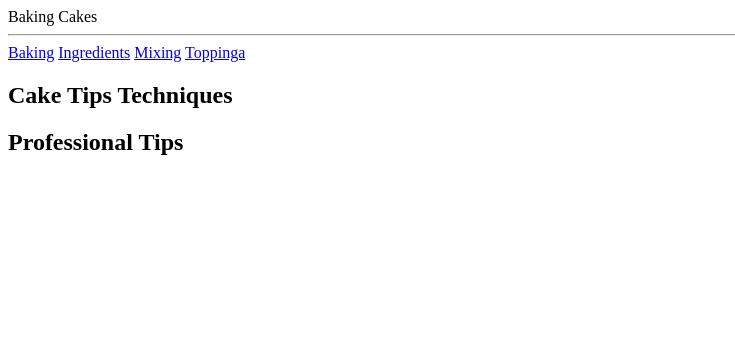
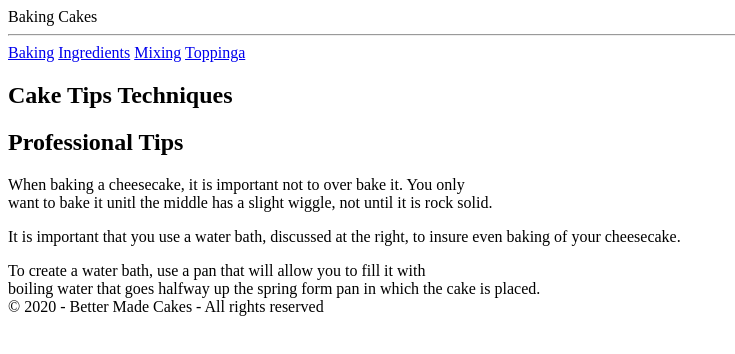
Before and after one commit to nabodley/Labs, a plain HTML site: page cakebaking.html in a window 1280 px wide. Shown: the whole page, without its empty margins (0-735 px from the left). Drawn offline with Linux system fonts and the light colour scheme.

Commit message:
Update cakebaking.html

```diff
--- a/cakebaking.html
+++ b/cakebaking.html
@@ -14,4 +14,17 @@
 		</nav>
 		<section>
 			<h1>Cake Tips Techniques</h1>
-			<h2>Professional Tips</hgroup>
+			<h2>Professional Tips</h2> </hgroup>
+			<p>When baking a cheesecake, it is important not to over bake it. You only <br />
+				want to bake it unitl the middle has a slight wiggle, not until it is rock solid. </p>
+			<p>It is important that you use a water bath, discussed at the right,
+				to insure even baking of your cheesecake.</p>
+			<aside>To create a water bath, use a pan that will allow you to fill it with<br />
+					boiling water that goes halfway up the spring form pan in which the
+					cake is placed.</aside>
+		</section>
+
+		<footer>&copy; 2020 - Better Made Cakes - All rights reserved </footer>
+
+	</body>
+</html>
```
